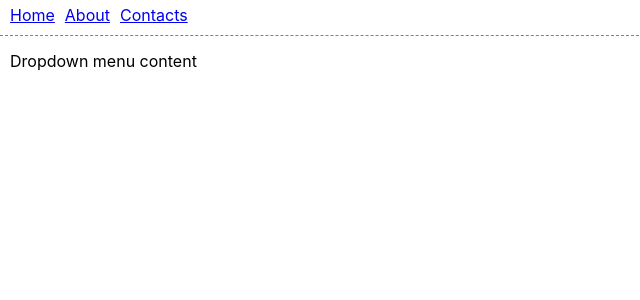
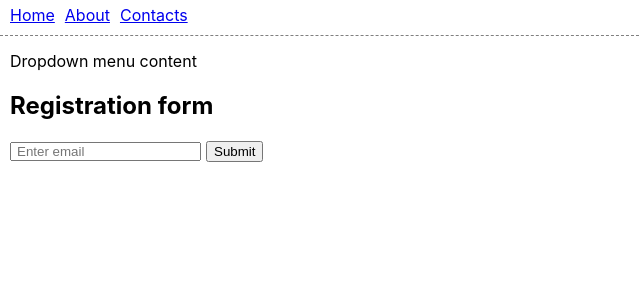
Before and after one commit to Und3rMySk1n/react-redux-playlist, a React (Create React App) app: page / in a window 1280 px wide. Shown: the top 300 px of the page, without its empty margins (0-640 px from the left). Built offline with nearby package versions, Linux system fonts and the light colour scheme.

Commit message:
Добавил простую форму с выводом результата в консоль.

```diff
--- a/src/App.js
+++ b/src/App.js
@@ -1,6 +1,7 @@
 import React, { Component } from 'react';
 import Topmenu from './Topmenu';
 import Dropdown from './Dropdown';
+import RegistrationForm from './RegistrationForm';
 
 const topMenuItems = [
     {
@@ -23,7 +24,8 @@ class App extends Component {
             <div>
                 <Topmenu items={topMenuItems} />
                 <div className={'container'}>
-                    <Dropdown/>
+                    <Dropdown />
+                    <RegistrationForm />
                 </div>
             </div>
         );
--- /dev/null
+++ b/src/RegistrationForm.js
@@ -0,0 +1,40 @@
+import React, { Component } from 'react';
+
+class RegistrationForm extends Component {
+    constructor() {
+        super();
+
+        this.state = {
+            email: ''
+        };
+    }
+
+    _onSubmit(event) {
+        event.preventDefault();
+        console.log(`Email value: ${this.state.email}`);
+    }
+
+    _onEmailChange(email) {
+        this.setState({email});
+    }
+
+    render() {
+        return (
+            <div>
+                <h2>Registration form</h2>
+                <form onSubmit={(event) => this._onSubmit(event)}>
+                    <input
+                        className={'form_field'}
+                        type='text'
+                        placeholder='Enter email'
+                        value={this.state.email}
+                        onChange={(event) => this._onEmailChange(event.target.value)}
+                    />
+                    <button type='submit'>Submit</button>
+                </form>
+            </div>
+        );
+    }
+}
+
+export default RegistrationForm;
--- a/src/index.css
+++ b/src/index.css
@@ -34,3 +34,9 @@ code {
 {
   cursor: pointer;
 }
+
+.form_field
+{
+  margin-right: 5px;
+  padding: 0 5px;
+}
```
